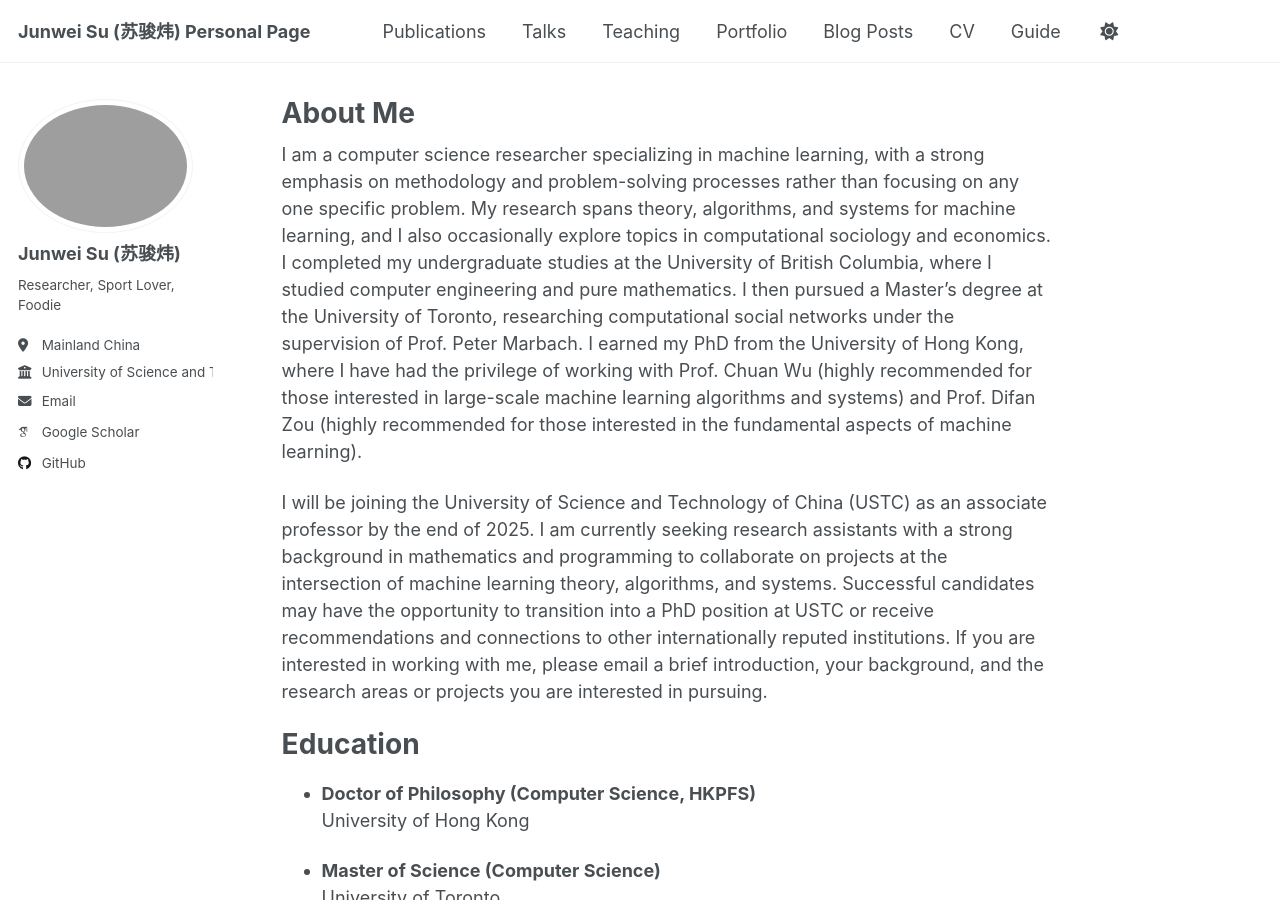
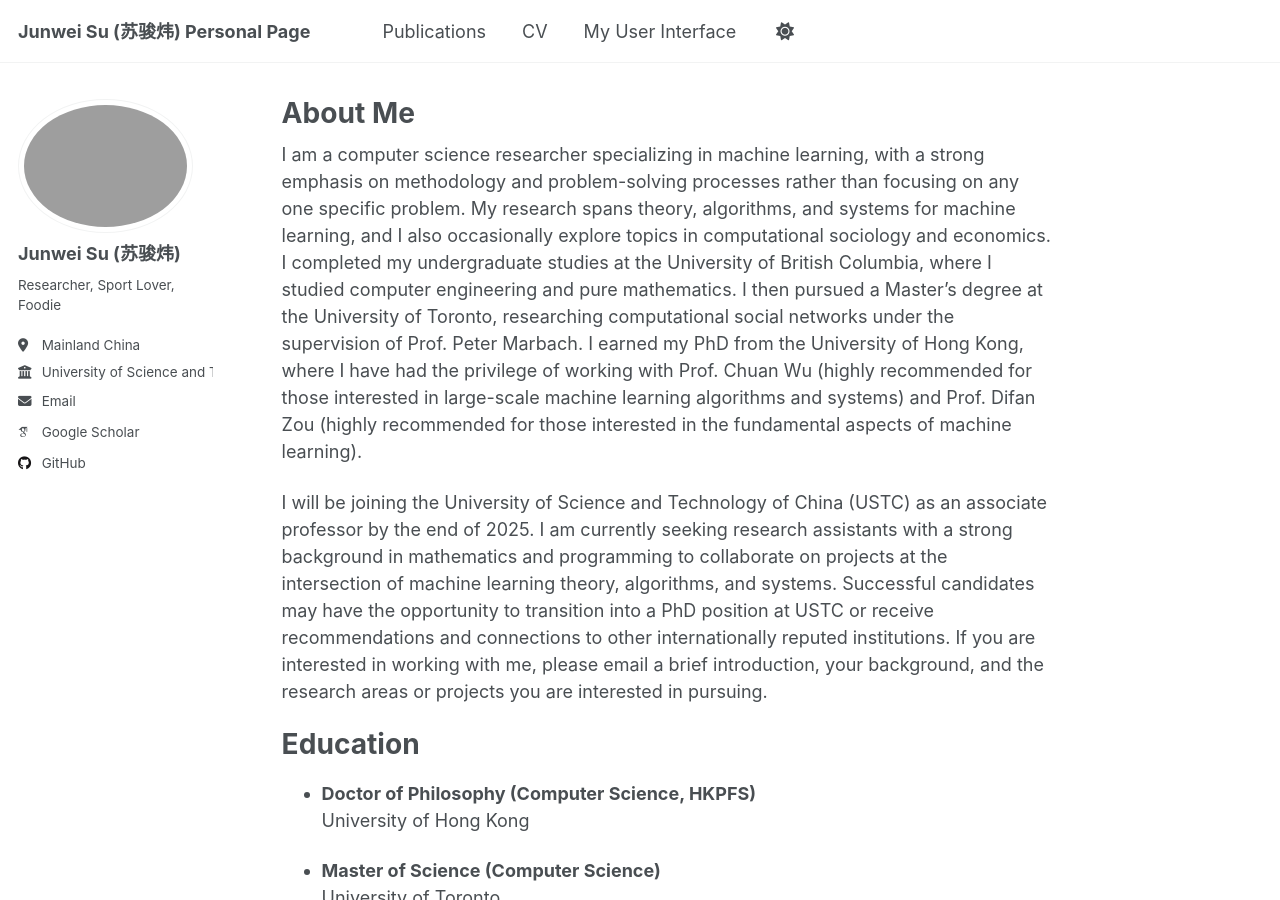
Before and after one commit to jwsu825/jwsu825.github.io, a Jekyll site: the page built from _pages/about.md, in a window 1280 px wide and 900 px high. Built offline with Jekyll 4.4.1, drawn with Linux system fonts in a browser that asks for light colours; some web fonts are replaced; a script that is not in the unit is left out; some of the changed lines change nothing that is shown.

Commit message:
pushing update

```diff
--- a/_data/navigation.yml
+++ b/_data/navigation.yml
@@ -11,17 +11,17 @@ main:
   - title: "Publications"
     url: /publications/
 
-  - title: "Talks"
-    url: /talks/
+  # - title: "Talks"
+  #   url: /talks/
 
-  - title: "Teaching"
-    url: /teaching/
+  # - title: "Teaching"
+  #   url: /teaching/
 
-  - title: "Portfolio"
-    url: /portfolio/
+  # - title: "Portfolio"
+  #   url: /portfolio/
 
-  - title: "Blog Posts"
-    url: /year-archive/
+  # - title: "Blog Posts"
+  #   url: /year-archive/
 
   - title: "CV"
     # url: /cv/
@@ -30,5 +30,5 @@ main:
   # - title: "CV"
   #   url: /cv-json/
 
-  - title: "Guide"
+  - title: "My User Interface"
     url: /markdown/
```
